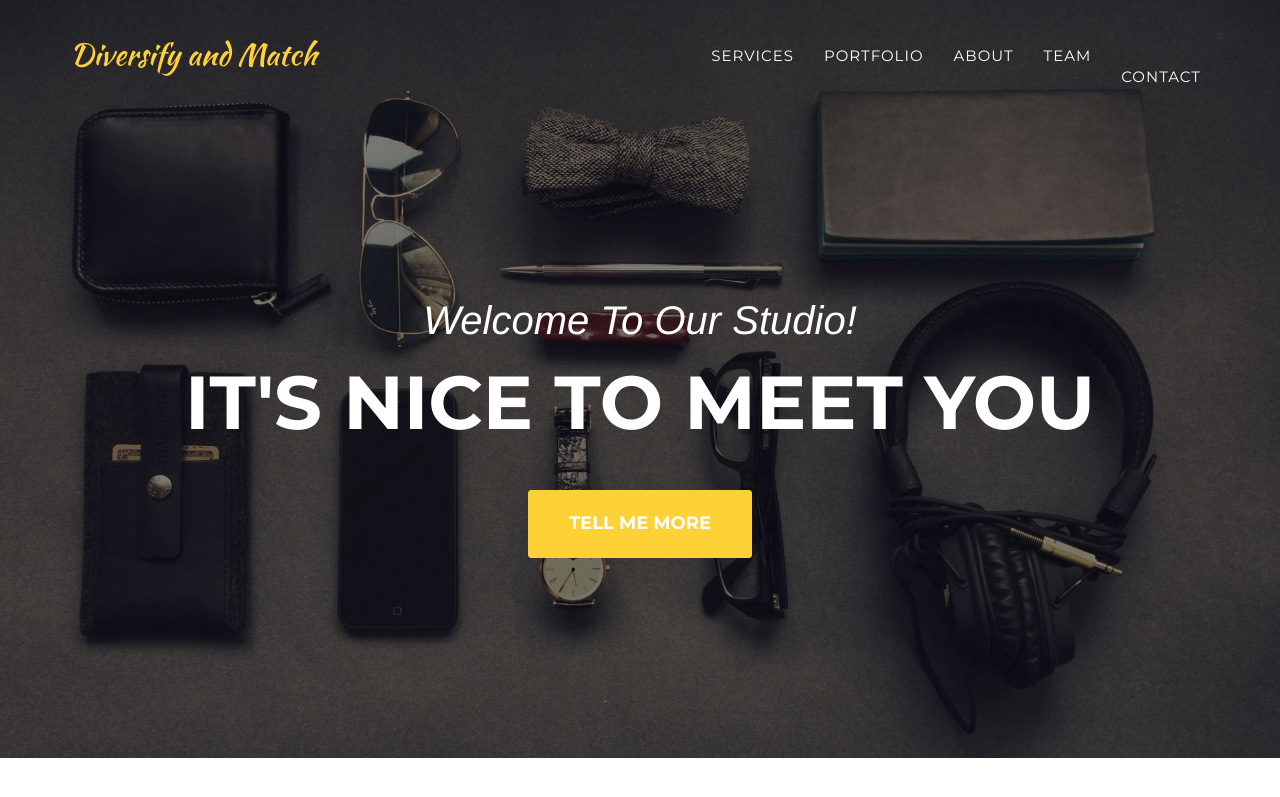
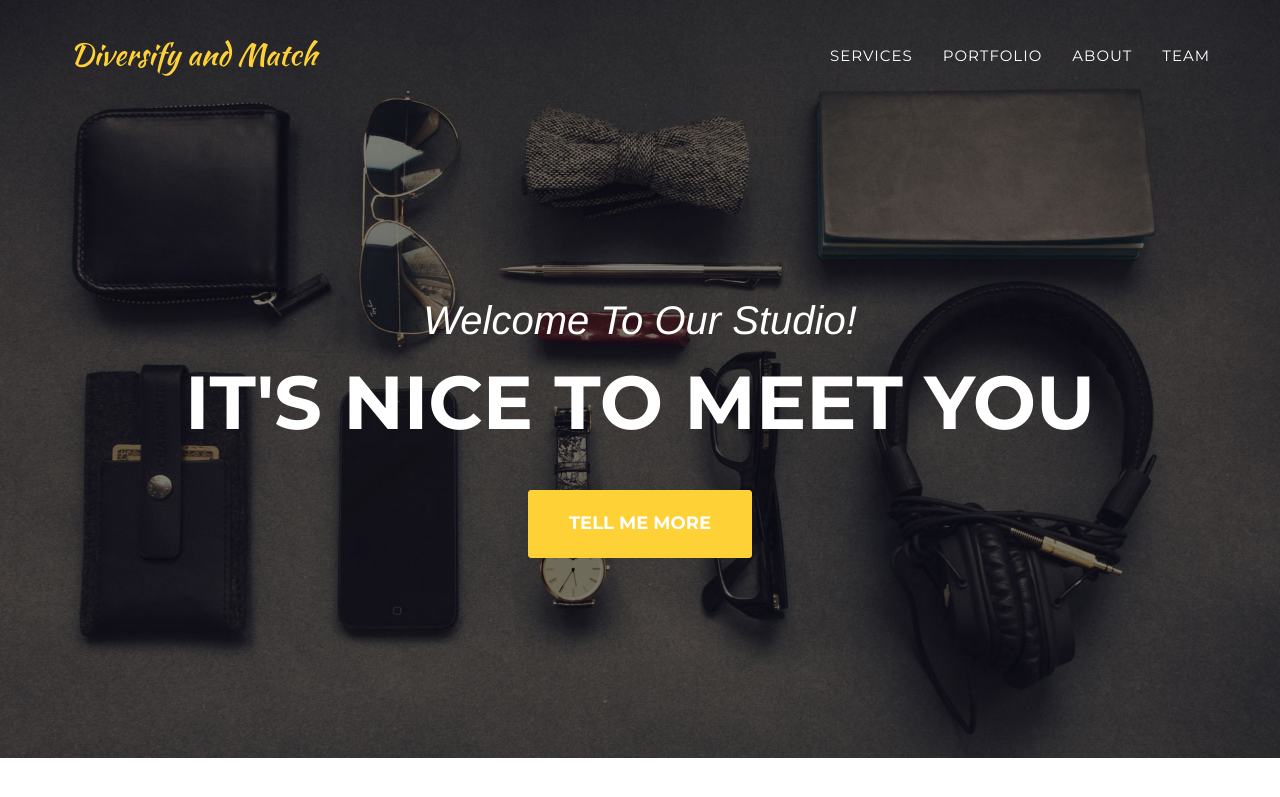
Before and after one commit to TKKim93/cvpr19_diversify, a Jekyll site: the page built from index.html, in a window 1280 px wide and 900 px high. Shown: the top 797 px of the window. Built offline with Jekyll 4.4.1, drawn with Linux system fonts in a browser that asks for light colours; some web fonts are replaced.

Commit message:
Update header.html

```diff
--- a/_includes/header.html
+++ b/_includes/header.html
@@ -30,9 +30,6 @@
                     <li>
                         <a class="page-scroll" href="#team">Team</a>
                     </li>
-                   # <li>
-                   #     <a class="page-scroll" href="#contact">Contact</a>
-                   # </li>
                 </ul>
             </div>
             <!-- /.navbar-collapse -->
```
